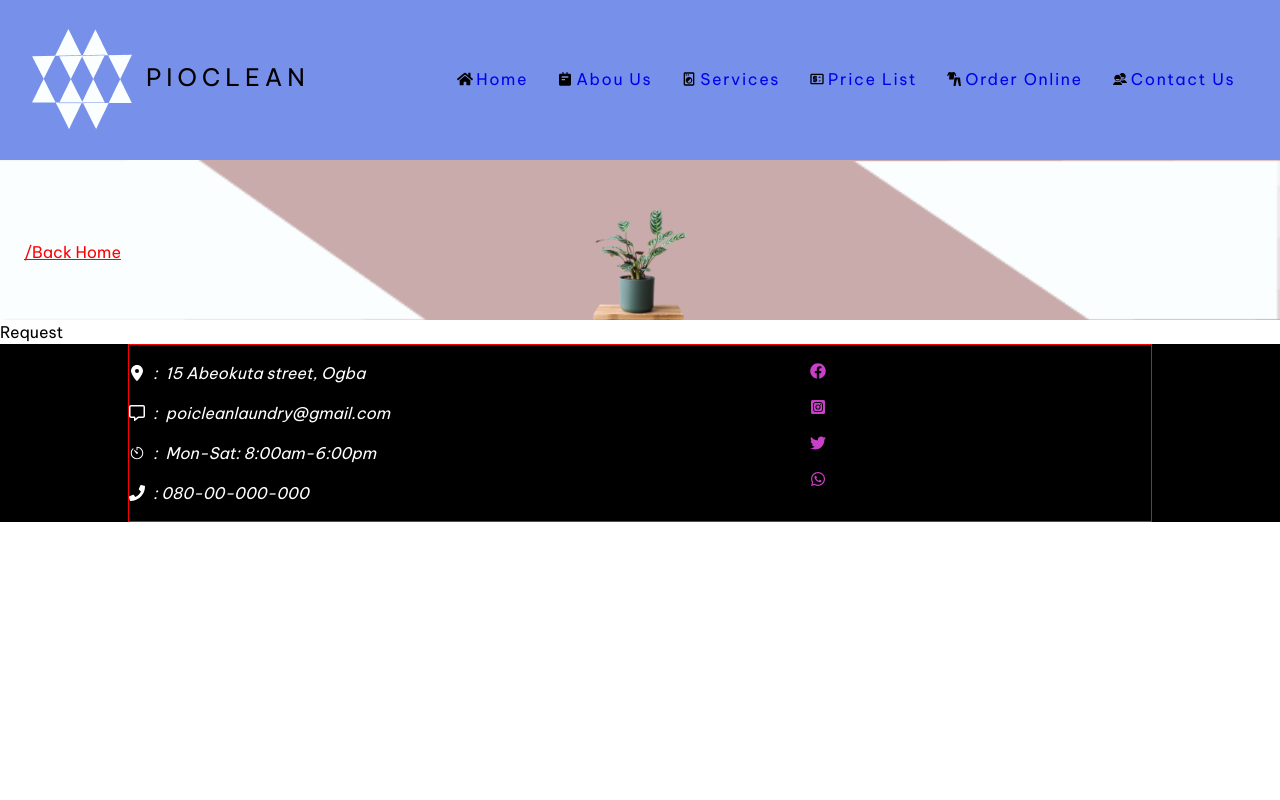
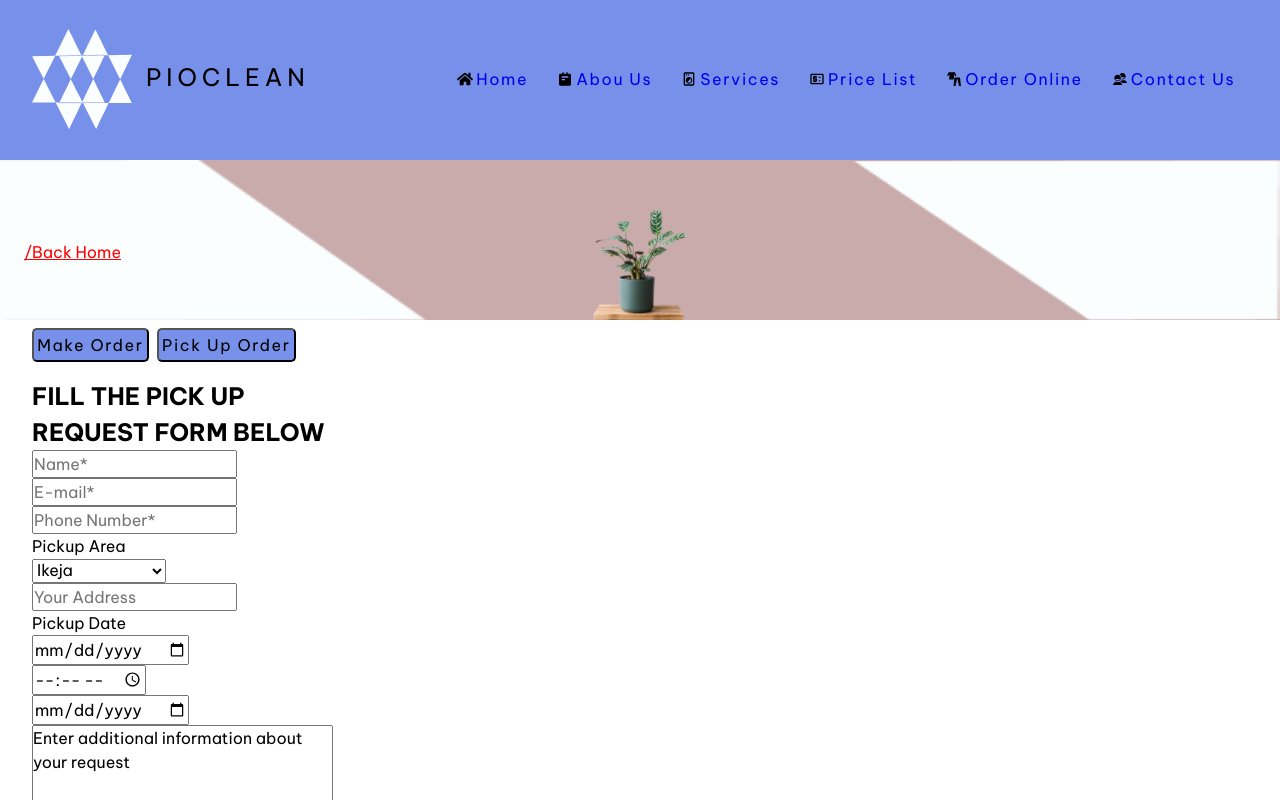
Before and after one commit to clifford-ghostwriter/pioclean, a React (Create React App) app: page /order in a window 1280 px wide. Shown: the top 800 px of the page. Built offline with nearby package versions, Linux system fonts and the light colour scheme.

Commit message:
request page

```diff
--- /dev/null
+++ b/src/components/formrow.js
@@ -0,0 +1,30 @@
+import React from "react";
+
+const Formrow = ({
+  label,
+  type,
+  placeholder,
+  name,
+  value,
+  handleFormChange,
+  className,
+  required,
+}) => {
+  return (
+    <div>
+      {label ? <label htmlFor={name}>{name}</label> : null}
+      <input
+        id={name}
+        type={type}
+        name={name}
+        value={value}
+        onChange={handleFormChange}
+        className={className}
+        placeholder={placeholder}
+        required={required}
+      />
+    </div>
+  );
+};
+
+export default Formrow;
--- /dev/null
+++ b/src/components/formrowselect.js
@@ -0,0 +1,17 @@
+import React from "react";
+
+const Formrowselect = ({ label, name }) => {
+  return (
+    <div>
+      {label ? <label htmlFor={name}>{name}</label> : null}
+      <select name={name} id={name}>
+        <option value="okeja">Ikeja</option>
+        <option value="ogba">Ogba</option>
+        <option value="oshodi">Oshodi</option>
+        <option value="victoria island">victoria island</option>
+      </select>
+    </div>
+  );
+};
+
+export default Formrowselect;
--- a/src/components/index.js
+++ b/src/components/index.js
@@ -6,5 +6,18 @@ import Steps from "./steps";
 import Slide from "./slide";
 import Footer from "./footer";
 import Testimonies from "./testimonies";
+import Request from "./request";
+import Order from "./order";
 
-export { Nav, Sidebar, PageHero, Slide, Steps, Slider, Footer, Testimonies };
+export {
+  Nav,
+  Sidebar,
+  PageHero,
+  Slide,
+  Steps,
+  Slider,
+  Footer,
+  Testimonies,
+  Request,
+  Order,
+};
--- /dev/null
+++ b/src/components/order.js
@@ -0,0 +1,14 @@
+import React from "react";
+import styled from "styled-components";
+
+const Order = () => {
+  return (
+    <Wrapper>
+      <div>Order</div>
+    </Wrapper>
+  );
+};
+
+const Wrapper = styled.div``;
+
+export default Order;
--- /dev/null
+++ b/src/components/request.js
@@ -0,0 +1,74 @@
+import React from "react";
+import styled from "styled-components";
+import Formrow from "./formrow";
+import Formrowselect from "./formrowselect";
+
+const Request = () => {
+  return (
+    <Wrapper>
+      <h2 className="heading">
+        fill the pick up <br />
+        request form below
+      </h2>
+      <form action="">
+        <div className="form__customer__detail">
+          <Formrow
+            type="text"
+            placeholder="Name*"
+            name="name"
+            required="true"
+          />
+          <Formrow
+            type="email"
+            placeholder="E-mail*"
+            name="name"
+            required="true"
+          />
+          <Formrow
+            type="number"
+            placeholder="Phone Number*"
+            name="name"
+            required="true"
+          />
+        </div>
+        <div className="pickup__area">
+          <p>Pickup Area</p>
+          <Formrowselect name="pickup" />
+          <Formrow
+            type="text"
+            placeholder="Your Address"
+            name="name"
+            required="true"
+          />
+        </div>
+        <div className="date">
+          <p>Pickup Date</p>
+          <Formrow
+            type="date"
+            placeholder="name*"
+            name="name"
+            required="true"
+          />
+          <Formrow
+            type="time"
+            placeholder="name*"
+            name="name"
+            required="true"
+          />
+        </div>
+        <Formrow type="date" placeholder="name*" name="name" required="true" />
+        <textarea name="" id="" cols="30" rows="10">
+          Enter additional information about your request
+        </textarea>
+      </form>
+    </Wrapper>
+  );
+};
+
+const Wrapper = styled.div`
+  .heading {
+    text-transform: uppercase;
+    padding-top: 1rem;
+  }
+`;
+export default Request;
--- a/src/components/sideBar.js
+++ b/src/components/sideBar.js
@@ -100,14 +100,14 @@ const Wrapper = styled.div`
   .side-bar__close-btn {
     position: absolute;
     display: block;
-    right: 0.7rem;
-    top: 3.4rem;
-    /* width: 100%; */
-    /* text-align: right; */
+    right: 0.3rem;
+    top: 3.7rem;
     background-color: transparent;
     color: var(--clr--primary-three);
     font-size: var(--fs-700);
     /* border: 1px solid red; */
+    display: flex;
+    align-items: center;
   }
   @media (width > 1100px) {
     .side-bar__center {
--- a/src/components/testimonies.js
+++ b/src/components/testimonies.js
@@ -10,9 +10,9 @@ const Testimonies = ({ customer }) => {
       </div>
       <div className="customer__testimonials__text">
         <p className="text">
-          Lorem ipsum dolor, sit amet consectetur adipisicing elit. Minus
+          " Lorem ipsum dolor, sit amet consectetur adipisicing elit. Minus
           impedit dolorum voluptatum laboriosam similique, rerum eveniet sit nam
-          corporis. Rem placeat excepturi vero a iusto.
+          corporis. Rem placeat excepturi vero a iusto. "
         </p>
         <p className="customer__name">-{name}</p>
       </div>
--- a/src/pages/Home.js
+++ b/src/pages/Home.js
@@ -4,6 +4,7 @@ import { PageHero, Steps, Slider, Testimonies } from "../components";
 // import Slider from "../components/slider";
 import { FaLongArrowAltDown } from "react-icons/fa";
 import { orderSteps, testimonies } from "../utils/link";
+import { Link } from "react-router-dom";
 
 const Home = () => {
   return (
@@ -23,7 +24,9 @@ const Home = () => {
             iusto minus cupiditate nostrum alias. Obcaecati, autem?
           </p>
           <div className="cta__container">
-            <button className="cta-btn">order</button>
+            <Link to="/order" className="cta-btn">
+              order
+            </Link>
             <a href="#learnmore" className="cta-btn">
               <span>learn more</span> <FaLongArrowAltDown />
             </a>
@@ -112,6 +115,7 @@ const Wrapper = styled.section`
     border-radius: 5px;
     cursor: pointer;
     color: black;
+    text-decoration: none;
   }
 
   .cta-btn:last-child {
@@ -149,11 +153,16 @@ const Wrapper = styled.section`
     padding-top: 2rem;
   }
   .testimonial__heading {
-    text-transform: uppercase;
+    text-transform: capitalize;
+    border-left: 5px solid red;
+    margin: auto;
+    width: 8rem;
+    padding-left: 0.5rem;
   }
 
   .testimonial__text {
     padding-top: 0.5rem;
+    text-align: center;
   }
 `;
 
--- a/src/pages/Request.js
+++ b/src/pages/Request.js
@@ -1,15 +1,43 @@
-import React from "react";
+import React, { useState } from "react";
 import styled from "styled-components";
-import { PageHero } from "../components";
+import { Order, PageHero, Request } from "../components";
 
 const OrderOnline = () => {
+  const [order, setOrder] = useState(false);
+
+  const request = function (value) {
+    setOrder(value);
+  };
   return (
     <Wrapper>
       <PageHero path="/" text="Back Home" />
-      <div>Request</div>
+      <div className="btn__container section-center">
+        <button className=" request-btn" onClick={() => request(true)}>
+          make order
+        </button>
+        <button className="request-btn" onClick={() => request(false)}>
+          pick up order
+        </button>
+      </div>
+      <div className="section-center">{order ? <Order /> : <Request />}</div>
     </Wrapper>
   );
 };
 
-const Wrapper = styled.section``;
+const Wrapper = styled.section`
+  .btn__container {
+    padding-top: 0.5rem;
+    display: flex;
+    gap: 0.5rem;
+  }
+
+  .request-btn {
+    text-transform: capitalize;
+    background-color: var(--clr--primary-one);
+    padding: 0.2rem;
+    letter-spacing: 0.1rem;
+    border-radius: 5px;
+    cursor: pointer;
+  }
+`;
 export default OrderOnline;
--- a/src/utils/link.js
+++ b/src/utils/link.js
@@ -12,6 +12,7 @@ import { GiClothes } from "react-icons/gi";
 import dirtyclothesone from "../assests/dirty-clothes-02.avif";
 import washingmachineone from "../assests/washing-machine-two.jpg";
 import cleanclothesone from "../assests/clean-clothes-one.jpg";
+import drycleanedclothes from "../assests/drycleanedclothes.avif";
 import ben from "../assests/customer/ben.jpg";
 import dave from "../assests/customer/dave.jpg";
 import hannah from "../assests/customer/hannah.jpg";
@@ -91,6 +92,9 @@ export const orderSteps = [
   {
     image: cleanclothesone,
   },
+  {
+    image: drycleanedclothes,
+  },
 ];
 
 export const testimonies = [
@@ -111,3 +115,5 @@ export const testimonies = [
     name: "josh joshua",
   },
 ];
+
+export const sampleorder = [];
```
Also changed, not shown: src/assests/drycleanedclothes.avif (added).
